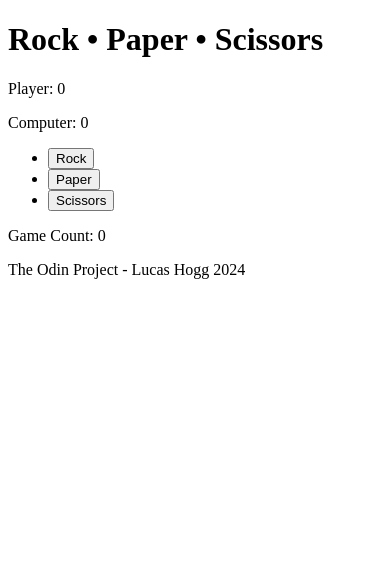
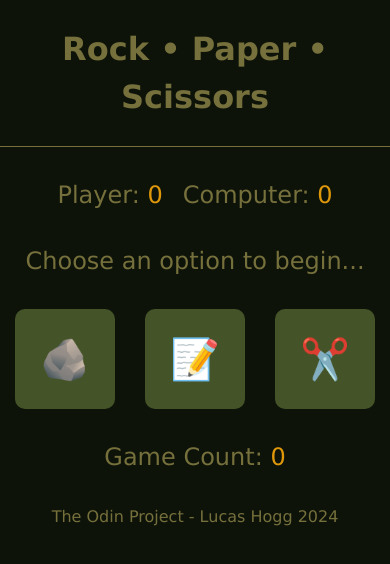
Before and after one commit to lucashogg/rock-paper-scissors, a plain HTML site: page index.html in a window 390 px wide. Drawn offline with Linux system fonts and the light colour scheme.

Commit message:
Add styling

```diff
--- a/index.html
+++ b/index.html
@@ -12,7 +12,7 @@
 <body>
     <header class="header">
         <div class="container">
-            <h1>Rock • Paper • Scissors</h1>
+            <h1 class="title">Rock • Paper • Scissors</h1>
         </div>
     </header>
     <main class="main">
@@ -22,18 +22,18 @@
                 <p>Computer: <span id="computer-score">0</span></p>
             </div>
             <div class="round-result">
-                <p id="result"></p>
+                <p id="result">Choose an option to begin...</p>
             </div>
             <div class="buttons">
                 <ul class="button-list">
                     <li>
-                        <button id="rock" type="button">Rock</button>
+                        <button id="rock" type="button">&#x1FAA8;</button>
                     </li>
                     <li>
-                        <button id="paper" type="button">Paper</button>
+                        <button id="paper" type="button">&#128221;</button>
                     </li>
                     <li>
-                        <button id="scissors" type="button">Scissors</button>
+                        <button id="scissors" type="button">&#9986;&#65039;</button>
                     </li>
                 </ul>
             </div>
@@ -43,7 +43,7 @@
             <div class="pop-up-bg display-none">
                 <div id="winner-div" class="pop-up">
                     <p id="winner"></p>
-                    <button id="play-again-btn" type="button">Play again?</button>
+                    <button id="reset-game-btn" type="button">Reset Game</button>
                 </div>
             </div>
         </div>
--- a/script.js
+++ b/script.js
@@ -44,7 +44,7 @@ function playRound(playerSelection, computerSelection) {
 
 // Reset game after best of 5
 function resetGame() {
-    roundResult.textContent = "";
+    roundResult.textContent = "Choose an option to begin...";
     roundCount = 0;
     playerWins = 0;
     computerWins = 0;
@@ -98,7 +98,7 @@ buttons.forEach(function (btn) {
         // Finish 5 rounds
         if (roundCount === 5) {
             const winner = document.querySelector("#winner");
-            const playAgain = document.querySelector("#play-again-btn");
+            const playAgain = document.querySelector("#reset-game-btn");
             // Display popup
             winnerDiv.classList.remove("display-none");
             // If player or computer wins print results
--- a/style.css
+++ b/style.css
@@ -1,3 +1,145 @@
+/* || RESET */
+/*
+  1. Use a more-intuitive box-sizing model.
+*/
+*,
+*::before,
+*::after {
+    box-sizing: border-box;
+}
+
+/*
+    2. Remove default margin
+  */
+* {
+    margin: 0;
+}
+
+/*
+    Typographic tweaks!
+    3. Add accessible line-height
+    4. Improve text rendering
+  */
+body {
+    line-height: 1.5;
+    -webkit-font-smoothing: antialiased;
+}
+
+/*
+    5. Improve media defaults
+  */
+img,
+picture,
+video,
+canvas,
+svg {
+    display: block;
+    max-width: 100%;
+}
+
+/*
+    6. Remove built-in form typography styles
+  */
+input,
+button,
+textarea,
+select {
+    font: inherit;
+}
+
+/*
+    7. Avoid text overflows
+  */
+p,
+h1,
+h2,
+h3,
+h4,
+h5,
+h6 {
+    overflow-wrap: break-word;
+}
+
+/* General Styles */
+body {
+    font-family: Verdana, Geneva, Tahoma, sans-serif;
+    background-color: #0d1309;
+    color: #76703c;
+}
+
+a {
+    text-decoration: none;
+}
+
+.container {
+    max-width: 1200px;
+    margin: 0 auto;
+}
+
+/* Header */
+.header {
+    border-bottom: 1px solid;
+}
+
+.title {
+    text-align: center;
+    padding: 25px 10px;
+}
+
+/* Main */
+.score,
+.game-count {
+    display: flex;
+    justify-content: center;
+    gap: 20px;
+    padding: 30px;
+    font-size: 1.5em;
+}
+
+.score span,
+.game-count span {
+    color: #df980a;
+}
+
+.round-result p {
+    text-align: center;
+    font-size: 1.5em;
+    padding-bottom: 30px;
+}
+
+/* .buttons {
+    margin: 20px 0;
+} */
+
+.button-list {
+    list-style: none;
+    padding: 0;
+    display: flex;
+    justify-content: center;
+    gap: 30px;
+}
+
+.button-list button {
+    width: 175px;
+    height: 175px;
+    font-size: 4em;
+    background-color: #455428;
+    border-radius: 10px;
+    padding: 0;
+    border: none;
+}
+
+.button-list button:hover {
+    background-color: #0D1309;
+    border: 3px solid #455428;
+    border-radius: 10px;
+}
+
+.footer p {
+    text-align: center;
+}
+
+/* Winner Pop Up */
 .pop-up-bg {
     background: rgba(0, 0, 0, 0.7);
     position: fixed;
@@ -9,19 +151,51 @@
 }
 
 .pop-up {
-    background-color: #fff;
-    width: 200px;
-    height: 200px;
+    display: flex;
+    flex-direction: column;
+    align-items: center;
+    justify-content: center;
+    gap: 20px;
+    background-color: #455428;
+    color: #DF980A;
+    border-radius: 10px;
+    width: 225px;
+    height: 225px;
     z-index: 100000;
     top: 50%;
     left: 50%;
     transform: translate(-50%, -50%) !important;
-    box-shadow: 0 3px 6px rgba(0, 0, 0, 0.3);
     position: absolute;
     text-align: center;
-    padding: 25px;
+    padding: 20px;
+}
+
+.pop-up p {
+    font-size: 1.5em;
+}
+
+.pop-up button {
+    background-color: transparent;
+    color: #DF980A;
+    border: 2px solid #CDB57C;
+    padding: 10px;
+}
+
+.pop-up button:hover {
+    background-color: #CDB57C;
+    color: #455428;
 }
 
 .display-none {
     display: none;
 }
+
+/* Media Queries */
+
+@media (max-width: 600px) {
+    .button-list button {
+        width: 100px;
+        height: 100px;
+        font-size: 2.5em;
+    }
+}
```
